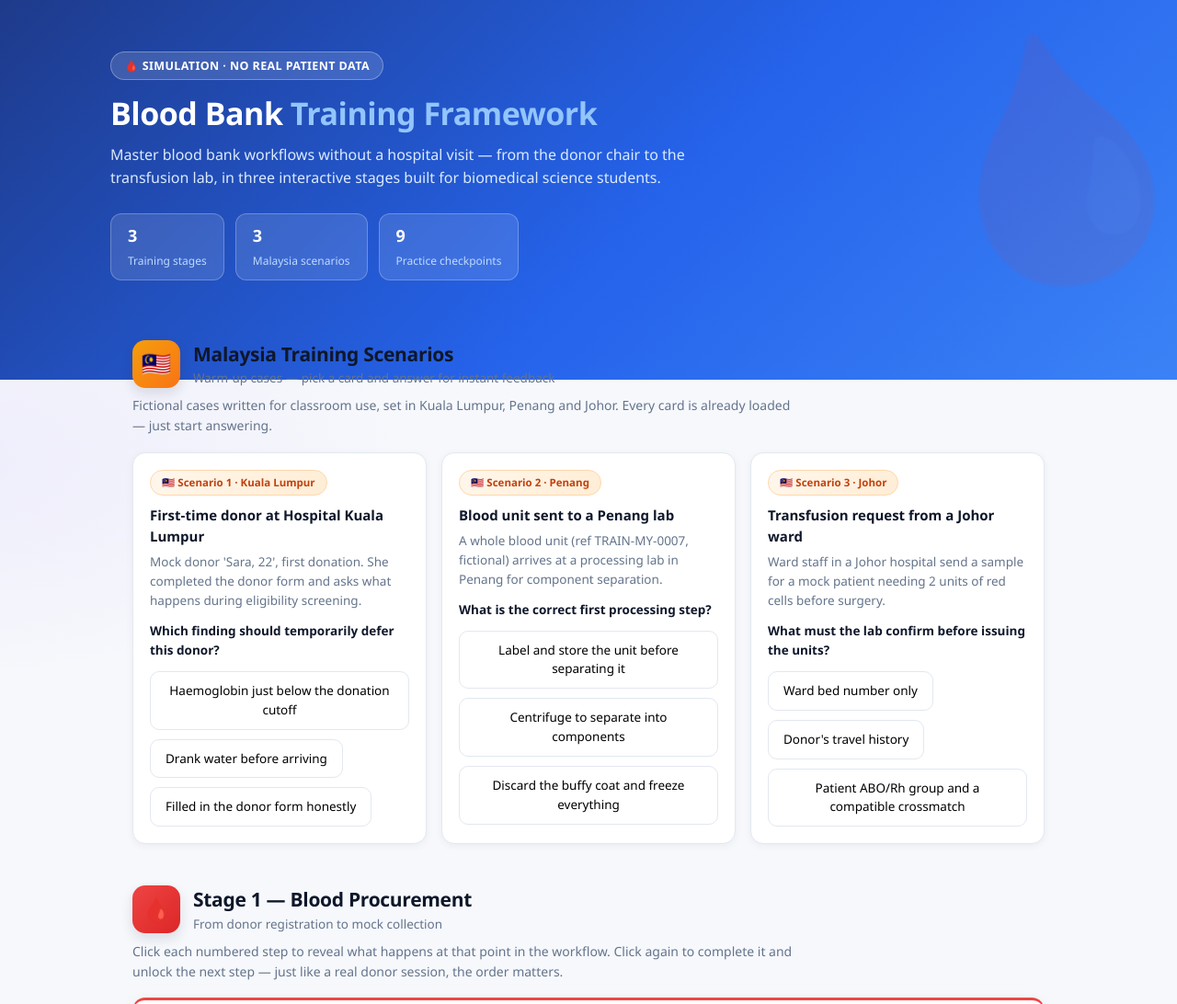
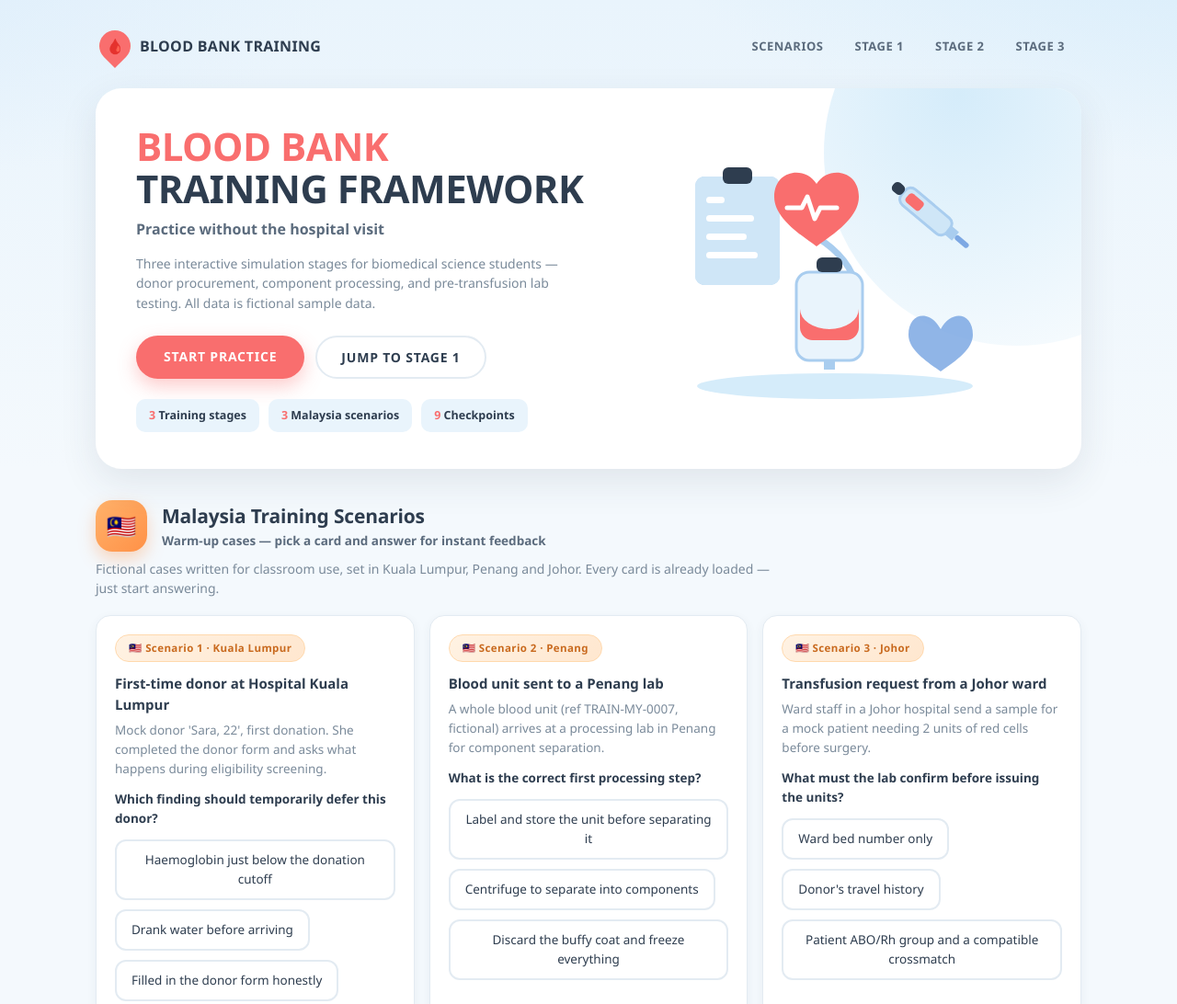
Before and after one commit to chuanloo-code/blood-bank-training-framework, a plain HTML site: page index.html in a window 1280 px wide. Shown: the top 1092 px of the page at 92% size. Drawn offline with Linux system fonts and the light colour scheme.

Commit message:
Restyle to flat pastel blood-donation template: coral/navy palette, SVG hero illustration, pill nav

```diff
--- a/index.html
+++ b/index.html
@@ -6,174 +6,265 @@
 <title>Blood Bank Training Framework</title>
 <style>
   :root{
-    --blue:#2563eb; --blue-deep:#1e40af; --blue-soft:#eff6ff; --blue-mid:#bfdbfe;
-    --ink:#0f172a; --muted:#64748b; --line:#e2e8f0;
-    --green:#059669; --green-bg:#ecfdf5; --red:#dc2626; --red-bg:#fef2f2;
-    --amber:#d97706; --amber-bg:#fffbeb;
-    --s1:#ef4444; --s1-bg:#fef2f2;      /* procurement — red */
-    --s2:#8b5cf6; --s2-bg:#f5f3ff;      /* processing — violet */
-    --s3:#0ea5e9; --s3-bg:#f0f9ff;      /* transfusion — sky */
-    --radius:14px;
+    --coral:#f96e6e; --coral-deep:#ef5350; --coral-soft:#fdeaea;
+    --navy:#2e3d4f; --navy-soft:#5b6b7d;
+    --sky:#e9f4fc; --sky-deep:#d5ecfa;
+    --ink:#2e3d4f; --muted:#7a8a9a; --line:#e3ebf2;
+    --green:#2e9e6b; --green-bg:#e9f9f1; --red:#d84a4a; --red-bg:#fdeeee;
+    --radius:16px;
   }
   *{box-sizing:border-box; margin:0; padding:0;}
   html{scroll-behavior:smooth;}
   body{
     font-family:"Segoe UI", Arial, sans-serif; color:var(--ink);
-    line-height:1.55; font-size:15px;
+    line-height:1.55; font-size:15px; background:#f4f9fd;
+  }
+
+  /* ===== Hero (flat pastel blob style) ===== */
+  .hero-outer{
     background:
-      radial-gradient(1200px 500px at 85% -100px, rgba(37,99,235,.10), transparent 60%),
-      radial-gradient(900px 400px at -100px 500px, rgba(139,92,246,.08), transparent 60%),
-      #f6f8fc;
+      radial-gradient(1400px 700px at 110% -200px, #cfe9fa 0%, transparent 55%),
+      radial-gradient(1100px 600px at -150px -100px, #dcedfb 0%, transparent 50%),
+      linear-gradient(180deg, var(--sky) 0%, #f4f9fd 100%);
   }
-  /* ===== Hero ===== */
-  header{
-    position:relative; overflow:hidden;
-    background:linear-gradient(135deg, #1e3a8a 0%, #2563eb 55%, #3b82f6 100%);
-    color:#fff; padding:56px 24px 108px;
+  header{max-width:1120px; margin:0 auto; padding:26px 24px 0;}
+  nav{
+    display:flex; align-items:center; justify-content:space-between; flex-wrap:wrap; gap:14px;
+    padding:6px 4px;
   }
-  header::after{
-    content:"🩸"; position:absolute; right:-30px; top:-40px; font-size:260px;
-    opacity:.08; transform:rotate(-12deg);
+  .logo{display:flex; align-items:center; gap:10px; font-weight:800; font-size:16px; color:var(--navy); letter-spacing:.3px;}
+  .logo .drop{
+    width:34px; height:34px; background:var(--coral); border-radius:50% 50% 50% 0;
+    transform:rotate(-45deg); display:flex; align-items:center; justify-content:center;
   }
-  header .wrap{max-width:1040px; margin:0 auto; position:relative; z-index:1;}
-  .kicker{
-    display:inline-flex; align-items:center; gap:8px;
-    background:rgba(255,255,255,.14); border:1px solid rgba(255,255,255,.3);
-    padding:5px 14px; border-radius:999px; font-size:12.5px; font-weight:600; letter-spacing:.4px;
-    text-transform:uppercase; margin-bottom:16px; backdrop-filter:blur(4px);
+  .logo .drop span{transform:rotate(45deg); font-size:16px;}
+  .nav-links{display:flex; gap:6px; flex-wrap:wrap;}
+  .nav-links a{
+    color:var(--navy-soft); text-decoration:none; font-size:13px; font-weight:600;
+    padding:8px 14px; border-radius:999px; transition:all .15s; letter-spacing:.5px;
   }
-  header h1{font-size:34px; font-weight:700; letter-spacing:-.5px; line-height:1.2;}
-  header h1 .accent{color:#93c5fd;}
-  header p.lede{color:#dbeafe; margin-top:12px; font-size:16px; max-width:640px;}
-  .hero-stats{display:flex; gap:12px; margin-top:26px; flex-wrap:wrap;}
-  .stat{
-    background:rgba(255,255,255,.12); border:1px solid rgba(255,255,255,.25);
-    border-radius:12px; padding:10px 18px; backdrop-filter:blur(4px);
+  .nav-links a:hover{background:#fff; color:var(--coral); box-shadow:0 2px 8px rgba(46,61,79,.08);}
+
+  .hero{
+    display:grid; grid-template-columns:1.05fr .95fr; gap:20px; align-items:center;
+    background:#fff; border-radius:28px; margin-top:22px; padding:40px 44px;
+    box-shadow:0 14px 40px rgba(46,61,79,.10); position:relative; overflow:hidden;
   }
-  .stat b{display:block; font-size:18px;}
-  .stat span{font-size:12px; color:#bfdbfe;}
+  .hero::before{ /* soft blue blob corner like the template */
+    content:""; position:absolute; top:-140px; right:-140px; width:420px; height:420px;
+    background:radial-gradient(circle at 35% 35%, var(--sky-deep), rgba(213,236,250,0)); border-radius:50%;
+  }
+  .hero-copy{position:relative; z-index:1;}
+  .hero h1{font-size:42px; font-weight:800; letter-spacing:-.5px; line-height:1.08;}
+  .hero h1 .coral{color:var(--coral); text-transform:uppercase;}
+  .hero h1 .navy{color:var(--navy); text-transform:uppercase; display:block;}
+  .hero .tagline{margin-top:10px; color:var(--navy-soft); font-size:16px; font-weight:600;}
+  .hero .lede{margin-top:14px; color:var(--muted); font-size:14px; max-width:480px;}
+  .hero-actions{display:flex; gap:12px; margin-top:24px; flex-wrap:wrap;}
+  .btn-coral{
+    background:var(--coral); color:#fff; border:none; border-radius:999px; padding:12px 30px;
+    font:inherit; font-weight:700; font-size:14px; cursor:pointer; letter-spacing:.8px;
+    box-shadow:0 8px 20px rgba(249,110,110,.35); transition:all .15s; text-decoration:none; display:inline-block;
+  }
+  .btn-coral:hover{background:var(--coral-deep); transform:translateY(-2px);}
+  .btn-ghost{
+    background:#fff; color:var(--navy); border:2px solid var(--line); border-radius:999px; padding:11px 26px;
+    font:inherit; font-weight:700; font-size:14px; cursor:pointer; letter-spacing:.8px; text-decoration:none; display:inline-block;
+    transition:all .15s;
+  }
+  .btn-ghost:hover{border-color:var(--navy);}
+  .hero-badges{display:flex; gap:10px; margin-top:22px; flex-wrap:wrap;}
+  .badge-flat{
+    background:var(--sky); border-radius:10px; padding:8px 14px; font-size:12.5px; color:var(--navy);
+    font-weight:700;
+  }
+  .badge-flat b{color:var(--coral);}
+  .hero-art{position:relative; z-index:1; display:flex; justify-content:center;}
+
   /* ===== Layout ===== */
-  main{max-width:1040px; margin:-44px auto 0; padding:0 24px 40px; position:relative; z-index:2;}
-  section{margin-bottom:44px;}
-  .stage-head{display:flex; align-items:center; gap:14px; margin-bottom:6px;}
+  main{max-width:1120px; margin:0 auto; padding:34px 24px 30px;}
+  section{margin-bottom:48px;}
+  .stage-head{display:flex; align-items:center; gap:16px; margin-bottom:8px;}
   .stage-icon{
-    width:52px; height:52px; border-radius:14px; display:flex; align-items:center; justify-content:center;
-    font-size:26px; flex-shrink:0; box-shadow:0 6px 14px rgba(15,23,42,.12);
+    width:56px; height:56px; border-radius:18px; display:flex; align-items:center; justify-content:center;
+    font-size:26px; flex-shrink:0;
   }
-  .icon-scenarios{background:linear-gradient(135deg,#f59e0b,#f97316);}
-  .icon-s1{background:linear-gradient(135deg,#ef4444,#dc2626);}
-  .icon-s2{background:linear-gradient(135deg,#8b5cf6,#7c3aed);}
-  .icon-s3{background:linear-gradient(135deg,#0ea5e9,#0284c7);}
-  h2{font-size:21px; font-weight:700; letter-spacing:-.3px;}
-  .stage-sub{color:var(--muted); font-size:13.5px;}
-  .purpose{color:var(--muted); font-size:14px; margin:8px 0 18px; max-width:720px;}
+  .icon-scenarios{background:linear-gradient(135deg,#ffb26b,#ff9147); box-shadow:0 8px 18px rgba(255,145,71,.35);}
+  .icon-s1{background:linear-gradient(135deg,#ff8a8a,#f96e6e); box-shadow:0 8px 18px rgba(249,110,110,.35);}
+  .icon-s2{background:linear-gradient(135deg,#a3c6f0,#7da8e3); box-shadow:0 8px 18px rgba(125,168,227,.35);}
+  .icon-s3{background:linear-gradient(135deg,#7fd8c8,#4fbfa8); box-shadow:0 8px 18px rgba(79,191,168,.35);}
+  h2{font-size:21px; font-weight:800; letter-spacing:-.2px; color:var(--navy);}
+  .stage-sub{color:var(--navy-soft); font-size:13.5px; font-weight:600;}
+  .purpose{color:var(--muted); font-size:14px; margin:6px 0 18px; max-width:760px;}
   .card{
-    background:#fff; border:1px solid var(--line); border-radius:var(--radius); padding:20px;
-    box-shadow:0 4px 16px rgba(15,23,42,.06); margin-bottom:16px;
+    background:#fff; border:1px solid var(--line); border-radius:var(--radius); padding:22px;
+    box-shadow:0 6px 18px rgba(46,61,79,.06); margin-bottom:16px;
   }
-  .card h3{font-size:15.5px; font-weight:700; margin-bottom:6px; display:flex; align-items:center; gap:8px;}
+  .card h3{font-size:15.5px; font-weight:800; margin-bottom:6px; color:var(--navy); display:flex; align-items:center; gap:8px;}
   .card .sub{color:var(--muted); font-size:13.5px;}
-  /* section accent bars */
-  #scenarios-section .card, .scenario{border-top:3px solid #f59e0b;}
-  #stage1 .card{border-top:3px solid var(--s1);}
-  #stage2 .card{border-top:3px solid var(--s2);}
-  #stage3 .card{border-top:3px solid var(--s3);}
+  /* pastel accent bars per section */
+  #scenarios-section .card, .scenario{border-top:4px solid #ffb26b;}
+  #stage1 .card{border-top:4px solid var(--coral);}
+  #stage2 .card{border-top:4px solid #7da8e3;}
+  #stage3 .card{border-top:4px solid #4fbfa8;}
+
   /* ===== Scenario cards ===== */
-  .scenarios{display:grid; grid-template-columns:repeat(auto-fit,minmax(290px,1fr)); gap:16px; margin-bottom:8px;}
+  .scenarios{display:grid; grid-template-columns:repeat(auto-fit,minmax(290px,1fr)); gap:16px;}
   .scenario{
-    border:1px solid var(--line); border-radius:var(--radius); padding:18px; cursor:default;
+    border:1px solid var(--line); border-radius:var(--radius); padding:20px; cursor:default;
     background:#fff; text-align:left; font:inherit; display:block; width:100%;
-    transition:transform .15s, box-shadow .15s; box-shadow:0 2px 8px rgba(15,23,42,.05);
+    transition:transform .15s, box-shadow .15s; box-shadow:0 4px 12px rgba(46,61,79,.06);
   }
-  .scenario:hover{transform:translateY(-3px); box-shadow:0 10px 24px rgba(15,23,42,.12);}
+  .scenario:hover{transform:translateY(-4px); box-shadow:0 12px 26px rgba(46,61,79,.13);}
   .scenario .tag{
     display:inline-flex; align-items:center; gap:6px;
-    background:linear-gradient(135deg,#fff7ed,#ffedd5); color:#c2410c; font-size:11.5px;
-    font-weight:700; padding:4px 12px; border-radius:999px; border:1px solid #fed7aa; margin-bottom:10px;
+    background:linear-gradient(135deg,#fff2e3,#ffe7cf); color:#c96a1f; font-size:11.5px;
+    font-weight:800; padding:5px 14px; border-radius:999px; border:1px solid #ffd9ad; margin-bottom:12px;
+    letter-spacing:.4px;
   }
-  .scenario h4{font-size:15px; margin-bottom:6px; font-weight:700;}
+  .scenario h4{font-size:15px; margin-bottom:6px; font-weight:800; color:var(--navy);}
   .scenario p{font-size:13.5px; color:var(--muted);}
-  .scenario .q{margin-top:12px; font-size:13.5px; color:var(--ink); font-weight:600;}
+  .scenario .q{margin-top:12px; font-size:13.5px; color:var(--navy); font-weight:700;}
+
   /* ===== Choices & feedback ===== */
   .choices{display:flex; flex-wrap:wrap; gap:10px; margin-top:12px;}
   .choice{
-    border:1.5px solid var(--line); background:#fff; border-radius:10px; padding:10px 16px;
-    cursor:pointer; font:inherit; font-size:13.5px; transition:all .15s;
+    border:2px solid var(--line); background:#fff; border-radius:12px; padding:10px 16px;
+    cursor:pointer; font:inherit; font-size:13.5px; color:var(--ink); transition:all .15s;
   }
-  .choice:hover:not(:disabled){border-color:var(--blue); background:var(--blue-soft); transform:translateY(-1px);}
+  .choice:hover:not(:disabled){border-color:var(--coral); background:var(--coral-soft); transform:translateY(-1px);}
   .choice:disabled{cursor:default; opacity:.72;}
-  .choice.correct{background:var(--green-bg); border-color:var(--green); color:var(--green); font-weight:700; opacity:1;}
+  .choice.correct{background:var(--green-bg); border-color:var(--green); color:var(--green); font-weight:800; opacity:1;}
   .choice.wrong{background:var(--red-bg); border-color:var(--red); color:var(--red); opacity:1;}
-  .feedback{margin-top:12px; border-radius:10px; padding:12px 14px; font-size:13.5px; display:none; line-height:1.5;}
+  .feedback{margin-top:12px; border-radius:12px; padding:12px 16px; font-size:13.5px; display:none; line-height:1.5; font-weight:600;}
   .feedback.show{display:flex; gap:8px; align-items:flex-start;}
   .feedback::before{font-size:16px;}
-  .feedback.ok{background:var(--green-bg); border:1px solid #a7f3d0; color:#065f46;}
+  .feedback.ok{background:var(--green-bg); border:1px solid #b5e8d2; color:#1d6b48;}
   .feedback.ok::before{content:"✅";}
-  .feedback.no{background:var(--red-bg); border:1px solid #fecaca; color:#7f1d1d;}
+  .feedback.no{background:var(--red-bg); border:1px solid #f5c2c2; color:#8f2f2f;}
   .feedback.no::before{content:"❌";}
+
   /* ===== Stage 1 timeline ===== */
-  .step-row{display:flex; gap:16px; position:relative; padding-bottom:22px;}
+  .step-row{display:flex; gap:16px; position:relative; padding-bottom:24px;}
   .step-row:not(:last-child)::before{
-    content:""; position:absolute; left:23px; top:52px; bottom:0; width:3px; border-radius:2px;
-    background:linear-gradient(var(--s1), #fecaca);
+    content:""; position:absolute; left:25px; top:56px; bottom:0; width:3px; border-radius:2px;
+    background:linear-gradient(var(--coral), #ffc9c9);
   }
   .step-btn{
-    flex-shrink:0; width:48px; height:48px; border-radius:14px; border:2px solid #fecaca;
-    background:#fff; color:var(--s1); font-weight:800; cursor:pointer; font-size:18px;
-    transition:all .15s; box-shadow:0 3px 8px rgba(239,68,68,.15);
+    flex-shrink:0; width:52px; height:52px; border-radius:16px; border:2px solid #ffc9c9;
+    background:#fff; color:var(--coral); font-weight:800; cursor:pointer; font-size:19px;
+    transition:all .15s; box-shadow:0 4px 10px rgba(249,110,110,.18);
   }
-  .step-btn:hover{background:var(--s1-bg); transform:scale(1.06);}
-  .step-btn.active{background:var(--s1); border-color:var(--s1); color:#fff;}
+  .step-btn:hover{background:var(--coral-soft); transform:scale(1.07);}
+  .step-btn.active{background:var(--coral); border-color:var(--coral); color:#fff;}
   .step-btn.done{background:var(--green-bg); border-color:var(--green); color:var(--green);}
-  .step-title{font-weight:700; font-size:14.5px; padding-top:13px;}
+  .step-title{font-weight:800; font-size:14.5px; padding-top:15px; color:var(--navy);}
   .step-result{
-    margin-top:10px; background:var(--s1-bg); border:1px solid #fecaca;
-    border-radius:10px; padding:12px 14px; font-size:13.5px; max-width:720px;
+    margin-top:10px; background:var(--coral-soft); border:1px solid #ffd4d4;
+    border-radius:12px; padding:12px 16px; font-size:13.5px; max-width:740px;
   }
-  .step-result.locked{color:var(--muted); font-style:italic; background:#f8fafc; border-color:var(--line);}
+  .step-result.locked{color:var(--muted); font-style:italic; background:#f7fafc; border-color:var(--line);}
+
   /* ===== Sample unit panel (Stage 2) ===== */
   .unit-panel{
-    background:linear-gradient(135deg, var(--s2-bg), #fff); border:1px solid #ddd6fe;
-    border-radius:var(--radius); padding:18px 20px; margin-bottom:16px;
-    display:flex; gap:16px; align-items:flex-start;
+    background:linear-gradient(135deg,#eef5fd,#fff); border:1px solid #cfe2f5;
+    border-radius:var(--radius); padding:20px 22px; margin-bottom:16px;
+    display:flex; gap:18px; align-items:flex-start;
   }
   .unit-badge{
-    width:56px; height:56px; border-radius:50%; background:linear-gradient(135deg,#dc2626,#ef4444);
+    width:60px; height:60px; border-radius:50%; background:linear-gradient(135deg,#f96e6e,#ef5350);
     color:#fff; display:flex; align-items:center; justify-content:center; font-weight:800;
-    font-size:13px; flex-shrink:0; box-shadow:0 6px 14px rgba(220,38,38,.3); border:3px solid #fff;
+    font-size:13px; flex-shrink:0; box-shadow:0 8px 18px rgba(239,83,80,.35); border:4px solid #fff;
   }
   .unit-meta{display:flex; flex-wrap:wrap; gap:8px; margin-top:10px;}
   .chip{
-    background:#fff; border:1px solid var(--line); border-radius:999px; padding:4px 12px;
-    font-size:12px; color:var(--muted); font-weight:600;
+    background:var(--sky); border:1px solid var(--sky-deep); border-radius:999px; padding:5px 13px;
+    font-size:12px; color:var(--navy-soft); font-weight:600;
   }
-  .chip b{color:var(--ink);}
-  .note{font-size:12.5px; color:var(--muted); margin-top:10px;}
-  .divider{height:1px; background:linear-gradient(90deg, transparent, var(--line), transparent); margin:16px 0;}
+  .chip b{color:var(--navy);}
+  .note{font-size:12.5px; color:var(--muted); margin-top:12px;}
+
   footer{
-    max-width:1040px; margin:0 auto; padding:0 24px 40px; color:var(--muted); font-size:12.5px;
-    text-align:center;
+    max-width:1120px; margin:0 auto; padding:0 24px 44px; color:var(--muted); font-size:12.5px; text-align:center;
   }
   footer .foot-card{
-    background:#fff; border:1px solid var(--line); border-radius:12px; padding:14px 20px;
-    box-shadow:0 2px 8px rgba(15,23,42,.05);
+    background:#fff; border:1px solid var(--line); border-radius:14px; padding:16px 22px;
+    box-shadow:0 4px 12px rgba(46,61,79,.06);
+  }
+  @media (max-width:860px){
+    .hero{grid-template-columns:1fr; padding:30px 26px;}
+    .hero-art{order:-1;}
+    .hero h1{font-size:32px;}
   }
 </style>
 </head>
 <body>
 
-<header>
-  <div class="wrap">
-    <span class="kicker">🩸 Simulation · No real patient data</span>
-    <h1>Blood Bank <span class="accent">Training Framework</span></h1>
-    <p class="lede">Master blood bank workflows without a hospital visit — from the donor chair to the transfusion lab, in three interactive stages built for biomedical science students.</p>
-    <div class="hero-stats">
-      <div class="stat"><b>3</b><span>Training stages</span></div>
-      <div class="stat"><b>3</b><span>Malaysia scenarios</span></div>
-      <div class="stat"><b>9</b><span>Practice checkpoints</span></div>
+<div class="hero-outer">
+  <header>
+    <nav>
+      <div class="logo"><span class="drop"><span>🩸</span></span> BLOOD BANK TRAINING</div>
+      <div class="nav-links">
+        <a href="#scenarios-section">SCENARIOS</a>
+        <a href="#stage1">STAGE 1</a>
+        <a href="#stage2">STAGE 2</a>
+        <a href="#stage3">STAGE 3</a>
+      </div>
+    </nav>
+
+    <div class="hero">
+      <div class="hero-copy">
+        <h1><span class="coral">Blood Bank</span><span class="navy">Training Framework</span></h1>
+        <div class="tagline">Practice without the hospital visit</div>
+        <p class="lede">Three interactive simulation stages for biomedical science students — donor procurement, component processing, and pre-transfusion lab testing. All data is fictional sample data.</p>
+        <div class="hero-actions">
+          <a class="btn-coral" href="#scenarios-section">START PRACTICE</a>
+          <a class="btn-ghost" href="#stage1">JUMP TO STAGE 1</a>
+        </div>
+        <div class="hero-badges">
+          <span class="badge-flat"><b>3</b> Training stages</span>
+          <span class="badge-flat"><b>3</b> Malaysia scenarios</span>
+          <span class="badge-flat"><b>9</b> Checkpoints</span>
+        </div>
+      </div>
+      <div class="hero-art">
+        <!-- flat illustration: blood bag, droplet, heart, syringe -->
+        <svg width="330" height="270" viewBox="0 0 330 270" fill="none" xmlns="http://www.w3.org/2000/svg" aria-hidden="true">
+          <!-- connector tube -->
+          <path d="M150 90 C 200 120, 210 170, 165 200" stroke="#a9cdef" stroke-width="7" stroke-linecap="round" fill="none"/>
+          <!-- clipboard -->
+          <rect x="18" y="24" width="92" height="118" rx="10" fill="#b9d9f2"/>
+          <rect x="18" y="24" width="92" height="118" rx="10" fill="#cfe6f7"/>
+          <rect x="48" y="14" width="32" height="18" rx="6" fill="#2e3d4f"/>
+          <rect x="30" y="46" width="20" height="7" rx="3.5" fill="#ffffff"/>
+          <rect x="30" y="66" width="52" height="7" rx="3.5" fill="#ffffff"/>
+          <rect x="30" y="86" width="44" height="7" rx="3.5" fill="#ffffff"/>
+          <rect x="30" y="106" width="56" height="7" rx="3.5" fill="#ffffff"/>
+          <!-- heart + pulse -->
+          <path d="M150 32 C 138 12, 104 16, 104 46 C 104 70, 134 88, 150 100 C 166 88, 196 70, 196 46 C 196 16, 162 12, 150 32 Z" fill="#f96e6e"/>
+          <path d="M118 58 h16 l6 -12 8 24 6 -12 h18" stroke="#ffffff" stroke-width="5" stroke-linecap="round" stroke-linejoin="round" fill="none"/>
+          <!-- blood bag -->
+          <rect x="128" y="128" width="72" height="96" rx="14" fill="#e9f4fc" stroke="#a9cdef" stroke-width="3"/>
+          <path d="M132 168 a32 22 0 0 0 64 0 v20 a14 14 0 0 1 -14 14 h-36 a14 14 0 0 1 -14 -14 Z" fill="#f96e6e"/>
+          <rect x="150" y="112" width="28" height="16" rx="6" fill="#2e3d4f"/>
+          <rect x="158" y="224" width="12" height="10" fill="#a9cdef"/>
+          <!-- syringe -->
+          <g transform="rotate(40 268 60)">
+            <rect x="238" y="50" width="64" height="22" rx="8" fill="#cfe6f7" stroke="#a9cdef" stroke-width="3"/>
+            <rect x="244" y="55" width="20" height="12" rx="4" fill="#f96e6e"/>
+            <rect x="302" y="55" width="10" height="12" fill="#a9cdef"/>
+            <rect x="312" y="58" width="18" height="6" rx="3" fill="#7da8e3"/>
+            <rect x="224" y="55" width="14" height="12" rx="5" fill="#2e3d4f"/>
+          </g>
+          <!-- droplet -->
+          <path d="M285 190 C 273 168, 250 172, 250 196 C 250 212, 268 224, 285 236 C 302 224, 320 212, 320 196 C 320 172, 297 168, 285 190 Z" fill="#7da8e3" opacity=".85"/>
+          <!-- ground -->
+          <ellipse cx="170" cy="252" rx="150" ry="14" fill="#d5ecfa"/>
+        </svg>
+      </div>
     </div>
-  </div>
-</header>
+  </header>
+</div>
 
 <main>
 
```
